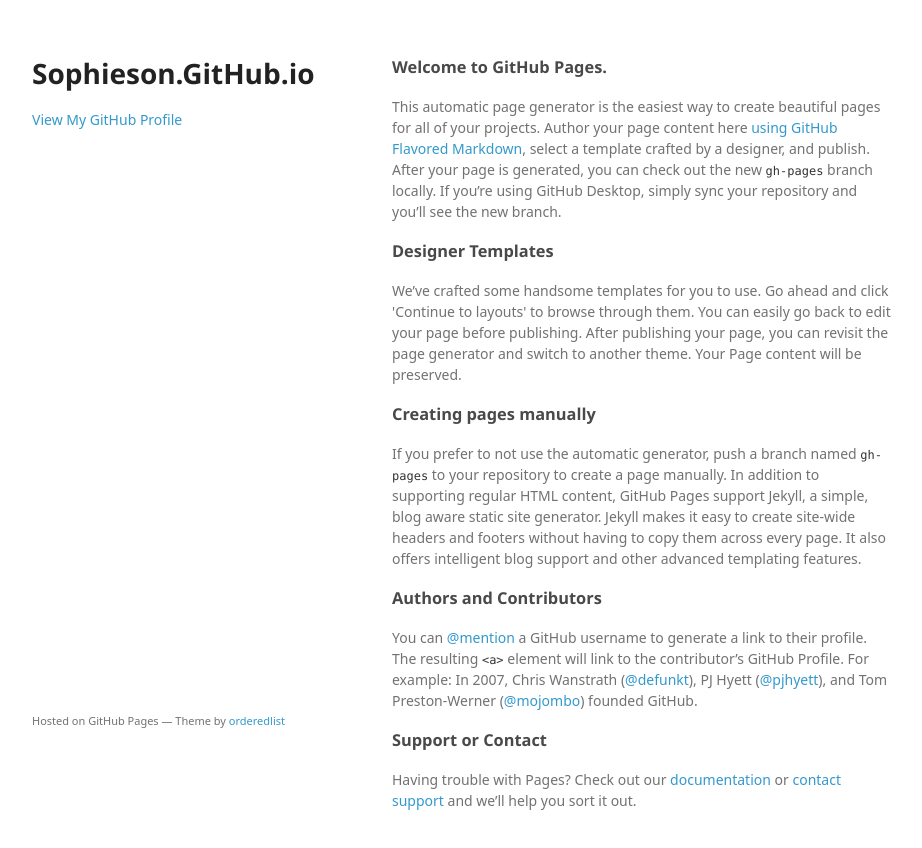
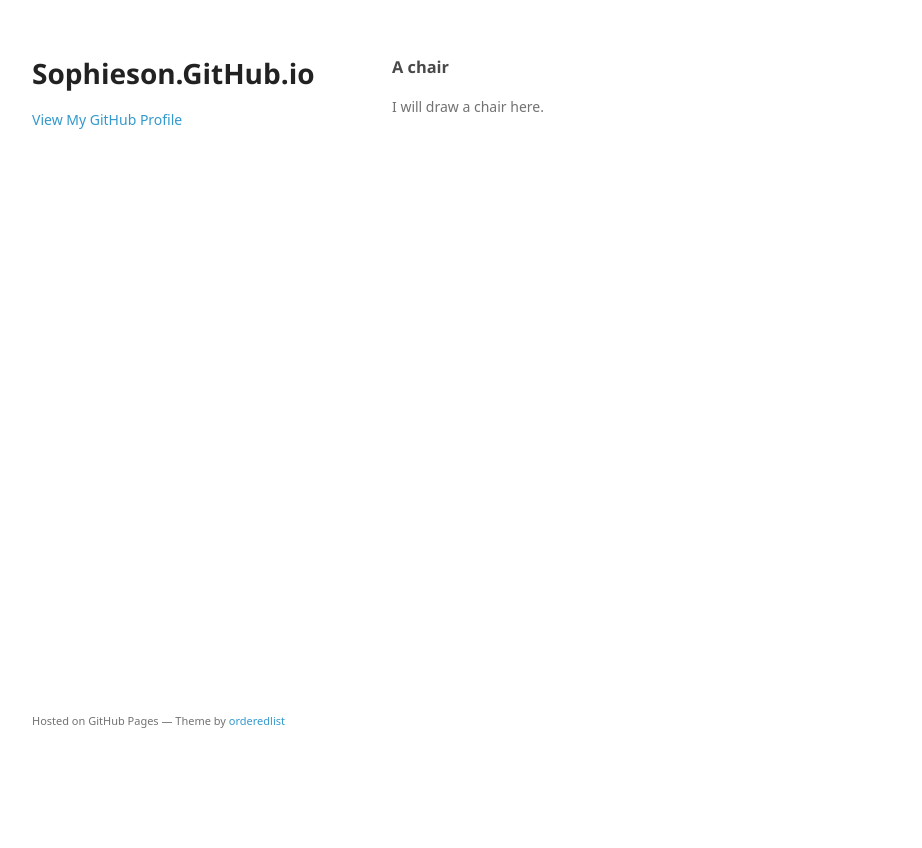
Before and after one commit to sophieson/sophieson.github.io, a plain HTML site: page index.html in a window 1280 px wide. Shown: the whole page, without its empty margins (178-1100 px from the left). After the commit the page ends 800 px from the top, so only its background shows below. Drawn offline with Linux system fonts and the light colour scheme; a web font is replaced by a local one.

Commit message:
Add a place holder for the chair image.

```diff
--- a/index.html
+++ b/index.html
@@ -24,29 +24,9 @@
       </header>
       <section>
         <h3>
-<a id="welcome-to-github-pages" class="anchor" href="#welcome-to-github-pages" aria-hidden="true"><span aria-hidden="true" class="octicon octicon-link"></span></a>Welcome to GitHub Pages.</h3>
+        <a id="A chair" class="anchor" href="#welcome-to-github-pages" aria-hidden="true"><span aria-hidden="true" class="octicon octicon-link"></span></a>A chair</h3>
+        <p>I will draw a chair here.</p>
 
-<p>This automatic page generator is the easiest way to create beautiful pages for all of your projects. Author your page content here <a href="https://guides.github.com/features/mastering-markdown/">using GitHub Flavored Markdown</a>, select a template crafted by a designer, and publish. After your page is generated, you can check out the new <code>gh-pages</code> branch locally. If you’re using GitHub Desktop, simply sync your repository and you’ll see the new branch.</p>
-
-<h3>
-<a id="designer-templates" class="anchor" href="#designer-templates" aria-hidden="true"><span aria-hidden="true" class="octicon octicon-link"></span></a>Designer Templates</h3>
-
-<p>We’ve crafted some handsome templates for you to use. Go ahead and click 'Continue to layouts' to browse through them. You can easily go back to edit your page before publishing. After publishing your page, you can revisit the page generator and switch to another theme. Your Page content will be preserved.</p>
-
-<h3>
-<a id="creating-pages-manually" class="anchor" href="#creating-pages-manually" aria-hidden="true"><span aria-hidden="true" class="octicon octicon-link"></span></a>Creating pages manually</h3>
-
-<p>If you prefer to not use the automatic generator, push a branch named <code>gh-pages</code> to your repository to create a page manually. In addition to supporting regular HTML content, GitHub Pages support Jekyll, a simple, blog aware static site generator. Jekyll makes it easy to create site-wide headers and footers without having to copy them across every page. It also offers intelligent blog support and other advanced templating features.</p>
-
-<h3>
-<a id="authors-and-contributors" class="anchor" href="#authors-and-contributors" aria-hidden="true"><span aria-hidden="true" class="octicon octicon-link"></span></a>Authors and Contributors</h3>
-
-<p>You can <a href="https://help.github.com/articles/basic-writing-and-formatting-syntax/#mentioning-users-and-teams" class="user-mention">@mention</a> a GitHub username to generate a link to their profile. The resulting <code>&lt;a&gt;</code> element will link to the contributor’s GitHub Profile. For example: In 2007, Chris Wanstrath (<a href="https://github.com/defunkt" class="user-mention">@defunkt</a>), PJ Hyett (<a href="https://github.com/pjhyett" class="user-mention">@pjhyett</a>), and Tom Preston-Werner (<a href="https://github.com/mojombo" class="user-mention">@mojombo</a>) founded GitHub.</p>
-
-<h3>
-<a id="support-or-contact" class="anchor" href="#support-or-contact" aria-hidden="true"><span aria-hidden="true" class="octicon octicon-link"></span></a>Support or Contact</h3>
-
-<p>Having trouble with Pages? Check out our <a href="https://help.github.com/pages">documentation</a> or <a href="https://github.com/contact">contact support</a> and we’ll help you sort it out.</p>
       </section>
       <footer>
         <p><small>Hosted on GitHub Pages &mdash; Theme by <a href="https://github.com/orderedlist">orderedlist</a></small></p>
```
